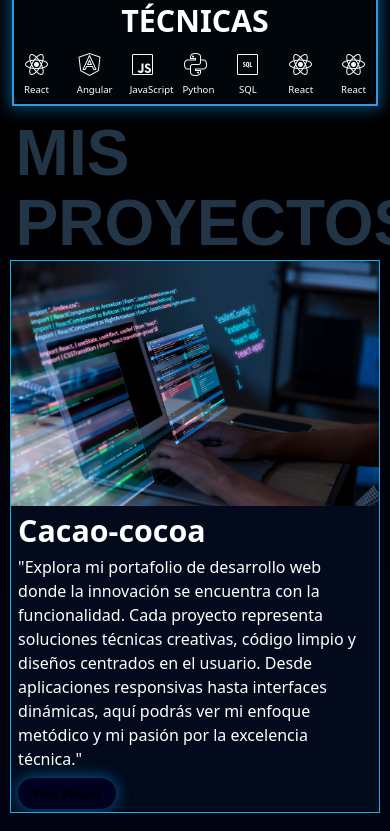
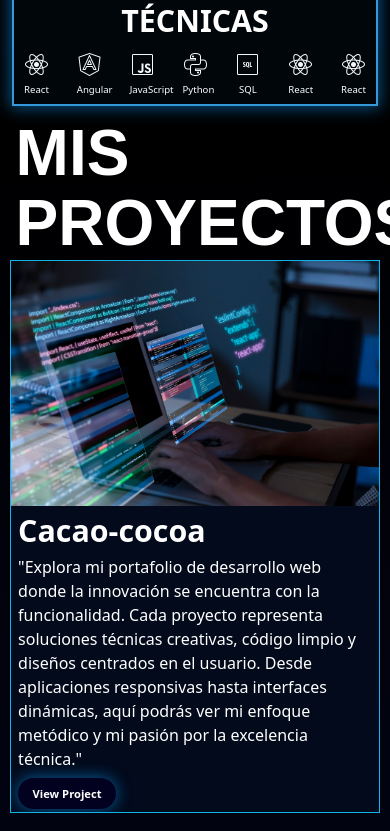
Before and after one commit to Emmir4444/Portafolio, a React (Vite) app in the folder portafolio/: page / in a window 390 px wide. Shown: the part 2303-3134 px from the top of the page. Built offline with nearby package versions, Linux system fonts and the light colour scheme; a web font is replaced by a local one.

Commit message:
color text

```diff
--- a/portafolio/src/Components/Projects/ProjectCard/ProjectCard.css
+++ b/portafolio/src/Components/Projects/ProjectCard/ProjectCard.css
@@ -45,4 +45,7 @@ object-fit: cover;
     width: 95vw;
     color: #ffffff;
   }
+  .project-card-button{
+    color:#ffffff
+  }
 }
--- a/portafolio/src/Components/Projects/Projects.css
+++ b/portafolio/src/Components/Projects/Projects.css
@@ -46,4 +46,7 @@ width: 100%;
         gap: 5%;
         padding: 10%;
     }
+    .projects-page-title{
+        color:#ffff;
+    }
 }
```
